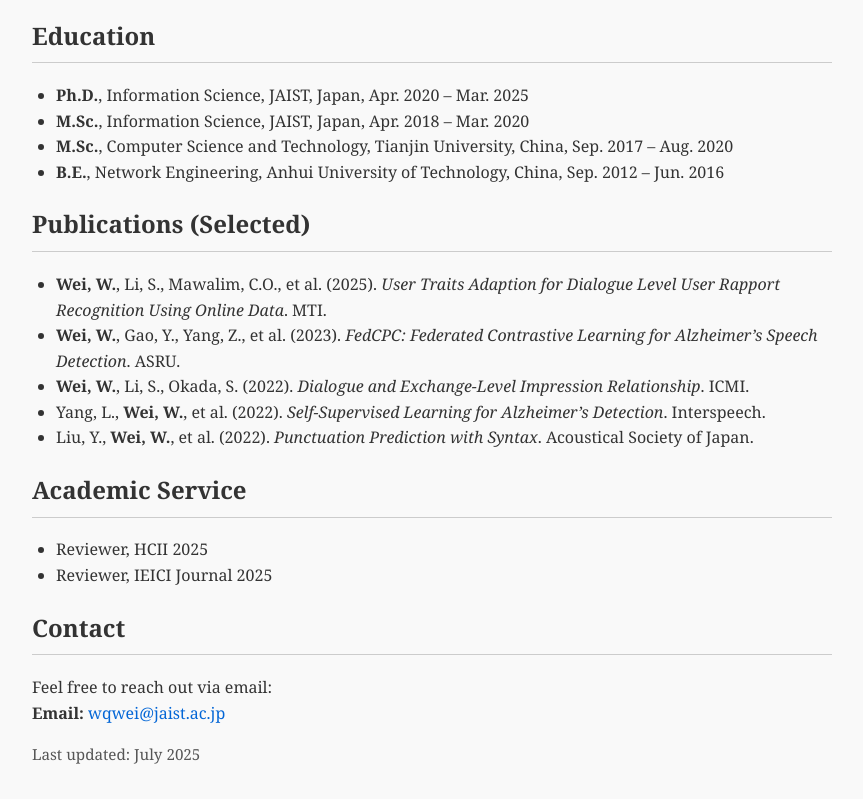
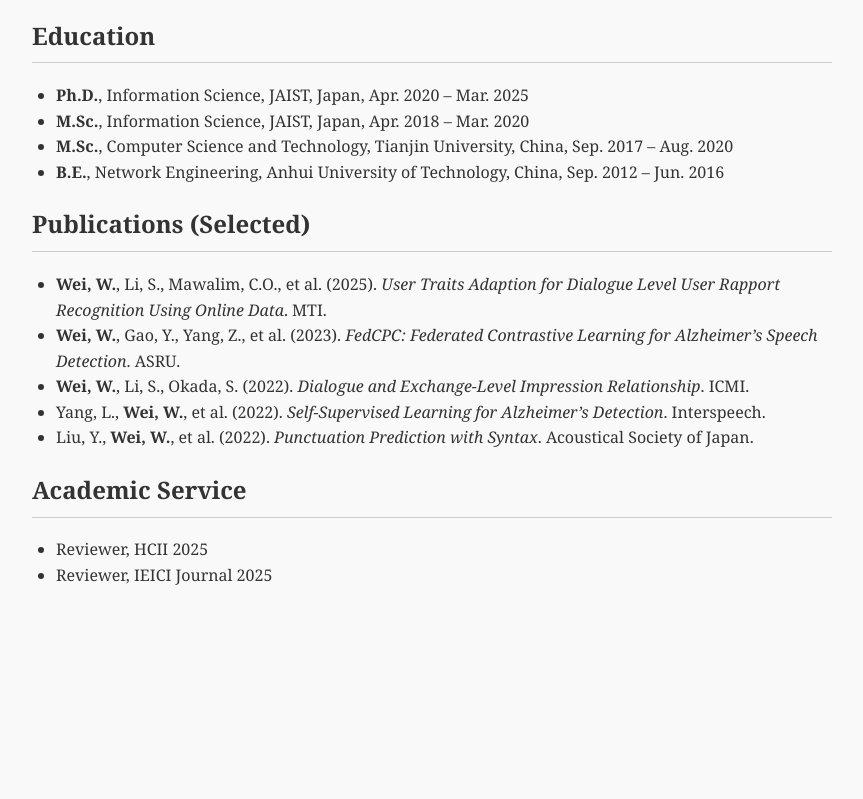
Before and after one commit to iAuAi/iAuAi.github.io, a plain HTML site: page index.html in a window 1280 px wide. Shown: the part 376-1175 px from the top of the page, without its empty margins (208-1071 px from the left). After the commit the page ends 1013 px from the top, so only its background shows below. Drawn offline with Linux system fonts and the light colour scheme.

Commit message:
Update index.html

```diff
--- a/index.html
+++ b/index.html
@@ -25,7 +25,7 @@
     a:hover {
       text-decoration: underline;
     }
-    .contact, .footer {
+    .contact {
       font-size: 0.95em;
       color: #555;
     }
@@ -72,15 +72,5 @@
     <li>Reviewer, IEICI Journal 2025</li>
   </ul>
 
-  <h2>Contact</h2>
-  <p>
-    Feel free to reach out via email:<br>
-    <strong>Email:</strong> <a href="mailto:wqwei@jaist.ac.jp">wqwei@jaist.ac.jp</a>
-  </p>
-
-  <div class="footer">
-    Last updated: July 2025
-  </div>
-
 </body>
 </html>
```
